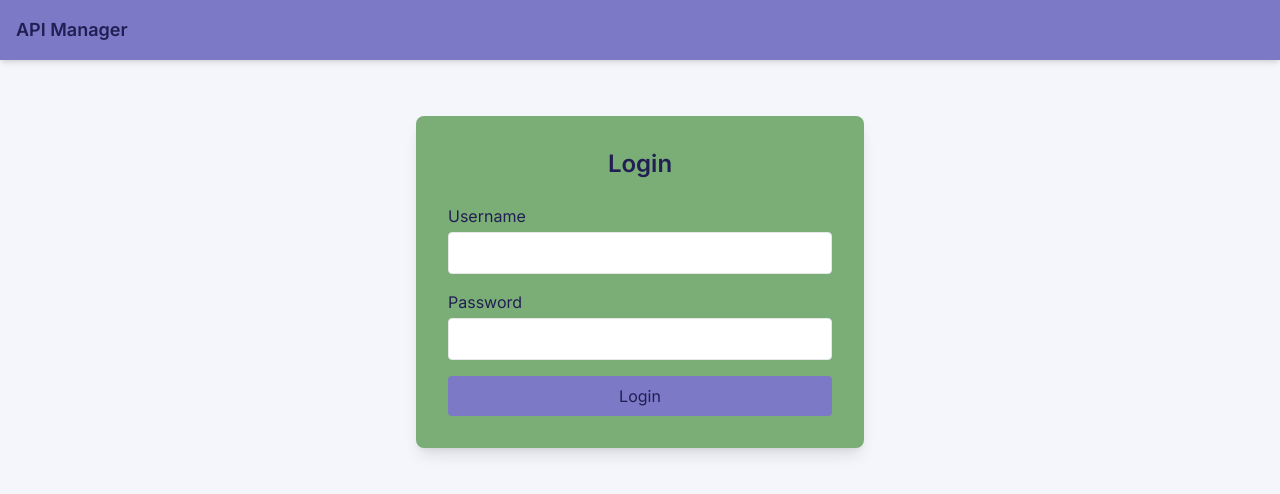
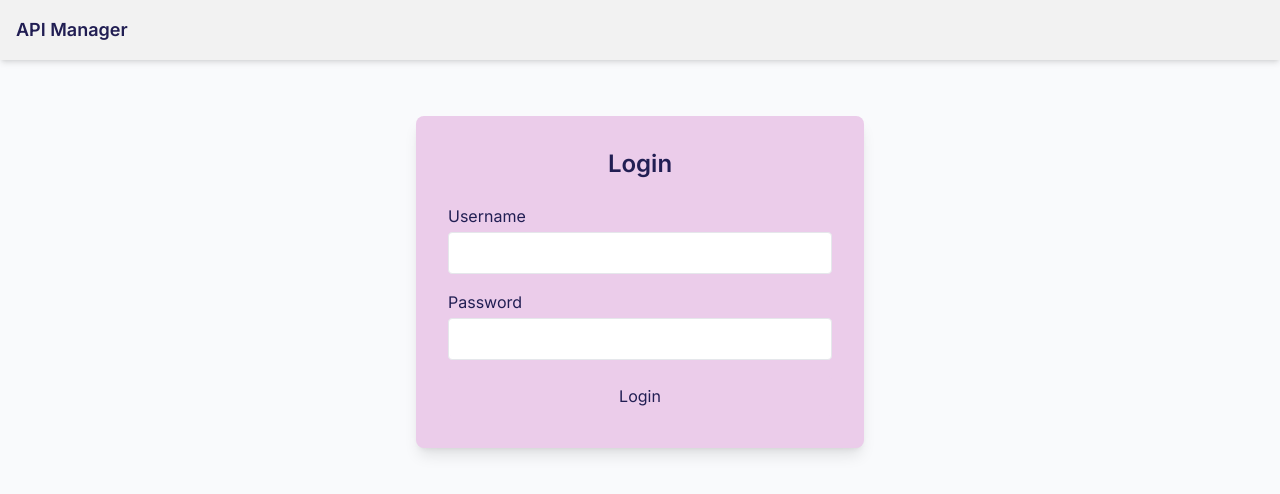
Before and after one commit to torosys/FlaskAPIManager, a Flask app: page /login in a window 1280 px wide. Shown: the top 494 px of the page. Run offline with Flask 3, Linux system fonts and the light colour scheme; some libraries are stand-ins or nearby versions.

Commit message:
Style update: lighten theme and accent

```diff
--- a/templates/base.html
+++ b/templates/base.html
@@ -8,17 +8,17 @@
     <script src="https://cdn.tailwindcss.com"></script>
     <!-- HTMX -->
     <script src="https://unpkg.com/htmx.org@1.8.4"></script>
-    <!-- Google Font -->
-    <link href="https://fonts.googleapis.com/css2?family=Inter:wght@400;600&display=swap" rel="stylesheet">
+    <!-- Google Fonts -->
+    <link href="https://fonts.googleapis.com/css2?family=Inter:wght@400;600&family=JetBrains+Mono&display=swap" rel="stylesheet">
     <style>
         :root {
-            --primary: #7c79c6;
+            --primary: #F2F2F2;
             --secondary: #96c6dd;
-            --background: #f5f6fb;
-            --accent: #7bae76;
-            --hover-cta: #6e9c69;
-            --text-main: #211e53;
-            --subtext: #46419e;
+            --background: #F9FAFC;
+            --accent: #EBCCEA;
+            --hover-cta: #D8BBD8;
+            --text-main: #211E53;
+            --subtext: #6B6B8B;
         }
         .bg-primary { background-color: var(--primary); }
         .bg-secondary { background-color: var(--secondary); }
@@ -27,7 +27,7 @@
         .bg-edit { background-color: #B7A9FF; }
         .bg-delete { background-color: var(--accent); }
         .bg-update { background-color: var(--hover-cta); }
-        .gradient-execute { background-image: linear-gradient(90deg, var(--primary), var(--accent)); }
+        .gradient-execute { background-image: linear-gradient(90deg, var(--accent), var(--hover-cta)); }
         .hover-cta:hover { background-color: var(--hover-cta); }
         .text-main { color: var(--text-main); }
         .text-sub { color: var(--subtext); }
@@ -41,7 +41,7 @@
         }
 
         input, textarea, select {
-            font-family: monospace;
+            font-family: 'JetBrains Mono', monospace;
         }
     </style>
 </head>
--- a/templates/commands.html
+++ b/templates/commands.html
@@ -47,7 +47,7 @@
       <input type="text" name="extract_rule" id="extract_rule" placeholder="e.g., data.token" class="w-full border rounded px-2 py-1">
     </div>
     <div class="flex space-x-2 mt-3">
-      <button type="submit" class="bg-primary text-main px-4 py-2 rounded hover-cta">Save</button>
+      <button type="submit" class="bg-accent text-main px-4 py-2 rounded hover-cta">Save</button>
       <button type="button" id="reset-form" class="bg-edit text-background px-4 py-2 rounded hover-cta">Reset</button>
     </div>
     {% if error_msg %}
--- a/templates/commands_form.html
+++ b/templates/commands_form.html
@@ -44,7 +44,7 @@
     <input type="text" name="extract_rule" id="extract_rule" placeholder="e.g., data.token" class="w-full border rounded px-2 py-1">
   </div>
   <div class="flex space-x-2 flex-wrap">
-    <button type="submit" class="bg-primary text-main px-4 py-2 rounded hover-cta">Save</button>
+    <button type="submit" class="bg-accent text-main px-4 py-2 rounded hover-cta">Save</button>
     <button type="button" id="reset-form" class="bg-edit text-background px-4 py-2 rounded hover-cta">Reset</button>
   </div>
   {% if error_msg %}
--- a/templates/envs.html
+++ b/templates/envs.html
@@ -66,7 +66,7 @@
     <div class="flex space-x-2 mt-2">
       <button
         type="submit"
-        class="bg-primary text-main px-4 py-2 rounded hover-cta"
+        class="bg-accent text-main px-4 py-2 rounded hover-cta"
       >
         Save Environment
       </button>
@@ -166,7 +166,7 @@
       </button>
       <button
         type="submit"
-        class="bg-primary text-main px-4 py-2 rounded hover-cta ml-2"
+        class="bg-accent text-main px-4 py-2 rounded hover-cta ml-2"
       >
         Save
       </button>
--- a/templates/login.html
+++ b/templates/login.html
@@ -14,7 +14,7 @@
             <label class="block mb-1 font-medium">Password</label>
             <input type="password" name="password" class="w-full border rounded px-3 py-2" required>
         </div>
-        <button type="submit" class="w-full bg-primary text-main py-2 rounded hover-cta">Login</button>
+        <button type="submit" class="w-full bg-accent text-main py-2 rounded hover-cta">Login</button>
     </form>
 </div>
 {% endblock %}
--- a/templates/main.html
+++ b/templates/main.html
@@ -65,7 +65,7 @@
       <div class="flex space-x-2 mt-2">
         <button
           type="submit"
-          class="bg-primary text-main px-4 py-2 rounded hover-cta"
+          class="bg-accent text-main px-4 py-2 rounded hover-cta"
         >
           Save Environment
         </button>
@@ -170,7 +170,7 @@
         </button>
         <button
           type="submit"
-          class="bg-primary text-main px-4 py-2 rounded hover-cta ml-2"
+          class="bg-accent text-main px-4 py-2 rounded hover-cta ml-2"
         >
           Save
         </button>
```
